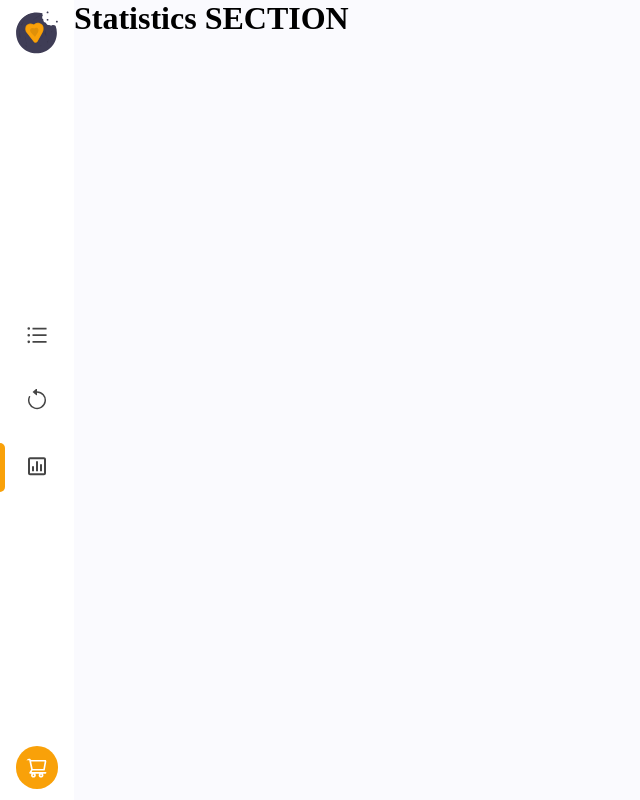
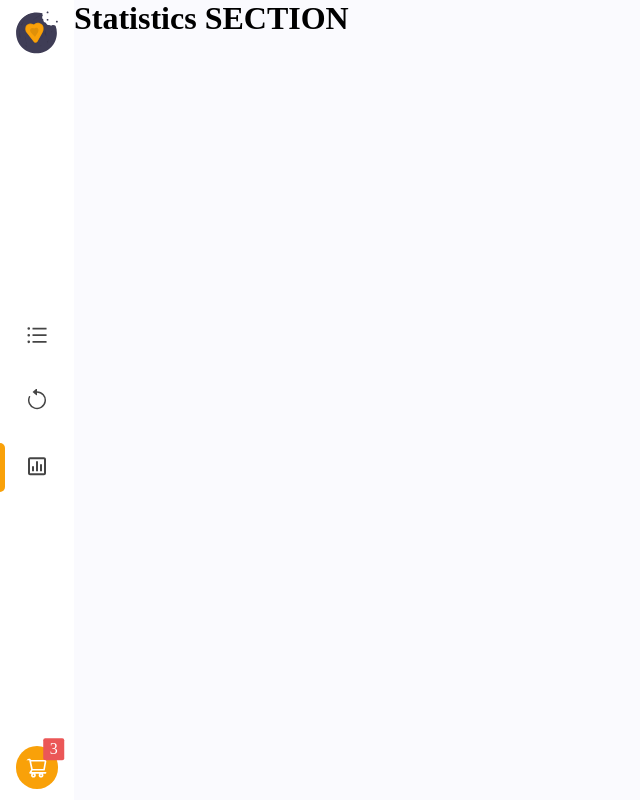
Before and after one commit to Ahmad44452/shoppingify, a React (Vite) app in the folder client/: page /statistics in a window 1280 px wide. Shown: the whole page, without its empty margins (0-640 px from the left). Built offline with nearby package versions, Linux system fonts and the light colour scheme.

Commit message:
count added on cart icon in navbar

```diff
--- a/client/src/Components/Navbar/index.jsx
+++ b/client/src/Components/Navbar/index.jsx
@@ -55,6 +55,7 @@ const Navbar = ({ children }) => {
         </div>
         <div className="navbar__cart">
           <AiOutlineShoppingCart />
+          <p className="navbar__cart--count">3</p>
         </div>
       </nav>
 
--- a/client/src/Components/Navbar/styles.scss
+++ b/client/src/Components/Navbar/styles.scss
@@ -67,6 +67,7 @@
 
   &__cart {
     line-height: 1;
+    position: relative;
     svg {
       color: #fff;
       width: 1.5rem;
@@ -76,5 +77,16 @@
       background-color: #f9a109;
       padding: 0.6rem 0.6rem 0.6rem 0.5rem;
     }
+
+    &--count {
+      position: absolute;
+      top: 0;
+      right: 0;
+      transform: translate(30%, -35%);
+      border-radius: 2px;
+      background-color: #eb5757;
+      color: #fff;
+      padding: 0.2rem 0.4rem;
+    }
   }
 }
```
